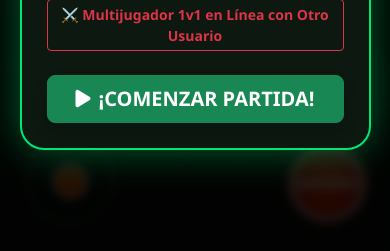
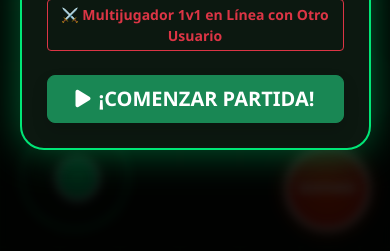
Before and after one commit to Davi164-sin/Comunidad-pro, a Flask app: page /juego-arena in a window 390 px wide. Shown: the part 593-844 px from the top of the page. Run offline with Flask 3, Linux system fonts and the light colour scheme; data comes from the database, SQL or seed files in the repository; some libraries are stand-ins or nearby versions.

Commit message:
Optimize virtual joystick and touch controls layout for comfortable mobile gaming

```diff
--- a/templates/codebox_arena.html
+++ b/templates/codebox_arena.html
@@ -60,24 +60,26 @@
   .modal-content { background: #0c1810; border: 1.5px solid #00e676; color: #fff; border-radius: 14px; }
   .modal-card { background: #0c1810; border: 2px solid #00e676; border-radius: 1.5rem; padding: 25px; width: 90%; max-width: 440px; text-align: center; color: white; box-shadow: 0 0 30px rgba(0,230,118,0.3); }
 
-  /* ZONA DE CONTROLES TÁCTILES */
-  #controls { position: absolute; bottom: 0; left: 0; width: 100%; height: 200px; pointer-events: none; z-index: 10; }
+  /* ZONA DE CONTROLES TÁCTILES MÓVIL OPTIMIZADA */
+  #controls { position: absolute; bottom: 0; left: 0; width: 100%; height: 180px; pointer-events: none; z-index: 10; }
   #jz {
-    position: absolute; bottom: 25px; left: 25px; width: 90px; height: 90px;
-    border-radius: 50%; border: 3px solid #283729; background: rgba(14,24,15,0.7);
+    position: absolute; bottom: 20px; left: 20px; width: 110px; height: 110px;
+    border-radius: 50%; border: 3px solid rgba(0,230,118,0.5); background: rgba(14,24,15,0.5);
     pointer-events: auto; touch-action: none; display: flex; align-items: center; justify-content: center;
+    backdrop-filter: blur(4px);
   }
   #jk {
-    width: 35px; height: 35px; border-radius: 50%;
-    background: radial-gradient(circle, #ff6d00 0%, #bf360c 100%);
-    border: 2px solid #ffffff; position: absolute; top: 25px; left: 25px; pointer-events: none;
+    width: 45px; height: 45px; border-radius: 50%;
+    background: radial-gradient(circle, #00e676 0%, #059669 100%);
+    border: 2px solid #ffffff; position: absolute; top: 32px; left: 32px; pointer-events: none;
   }
   #fb2 {
-    position: absolute; bottom: 30px; right: 25px; width: 75px; height: 75px;
+    position: absolute; bottom: 20px; right: 20px; width: 85px; height: 85px;
     border-radius: 50%; background: radial-gradient(circle, #ff3d00 0%, #b71c1c 100%);
-    border: 3px solid #ffffff; color: #ffffff; font-size: 14px; font-weight: bold;
+    border: 3px solid #ffffff; color: #ffffff; font-size: 13px; font-weight: bold;
     display: flex; align-items: center; justify-content: center;
-    pointer-events: auto; touch-action: none; box-shadow: 0 0 15px rgba(255,61,0,0.6);
+    pointer-events: auto; touch-action: none; box-shadow: 0 0 20px rgba(255,61,0,0.7);
+    backdrop-filter: blur(4px);
   }
 
   /* MODAL PAUSA & RETO */
```
